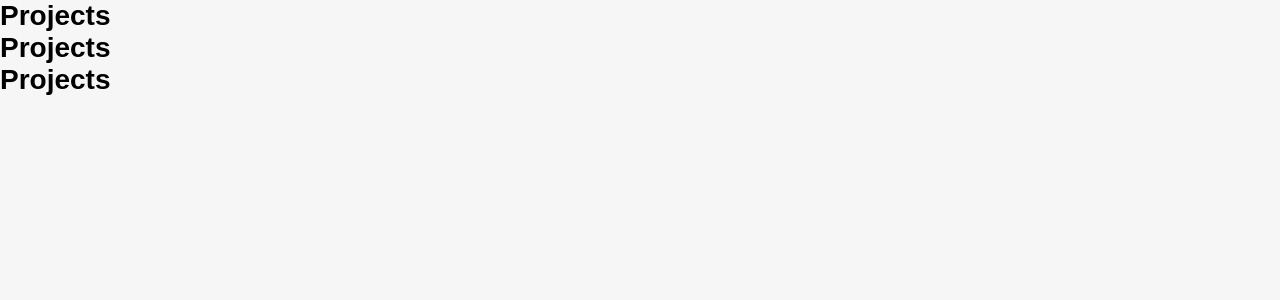
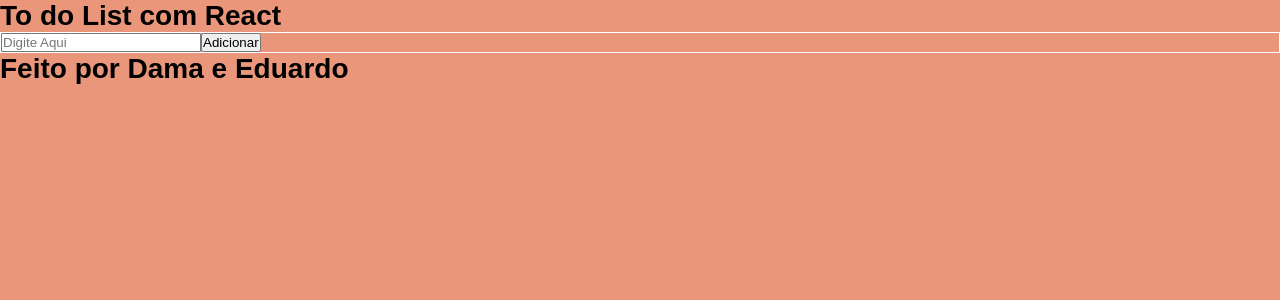
Before and after one commit to dudubisinella/ToDoList-React, a React app: page / in a window 1280 px wide. Shown: the top 300 px of the page. Built offline with nearby package versions, Linux system fonts and the light colour scheme.

Commit message:
Header, Main e Footer

```diff
--- a/src/App.js
+++ b/src/App.js
@@ -8,11 +8,18 @@
 function App() {
   return (
     <>
-      <Header title="Projects" />
+      <Header title="To do List com React">
+        <div>
+          <ul></ul>
+        </div>
+      </Header>
 
-      <Main title="Projects" />
+      <Main>
+        <input type="text" placeholder="Digite Aqui" />
+        <button>Adicionar</button>
+      </Main>
 
-      <Footer title="Projects" />
+      <Footer title="Feito por Dama e Eduardo" />
     </>
   );
 }
--- a/src/app.css
+++ b/src/app.css
@@ -6,7 +6,7 @@
 }
 
 body {
-  background-color: #f6f6f6;
+  background-color: #E9967A;
   font: 14px sans-serif;
   color: #000;
 }
@@ -14,3 +14,7 @@
 main {
   border: 1px white solid;
 }
+
+input {
+  width: 200px;
+}
--- a/src/components/Footer.js
+++ b/src/components/Footer.js
@@ -2,8 +2,8 @@
 
 export default function Footer({ title }) {
   return (
-    <header>
+    <footer>
       <h1> {title} </h1>
-    </header>
+    </footer>
   );
 }
--- a/src/components/Header.js
+++ b/src/components/Header.js
@@ -1,9 +1,11 @@
 import React from "react";
 
-export default function Header({ title }) {
+export default function Header({ title, children }) {
   return (
     <header>
       <h1> {title} </h1>
+
+      {children}
     </header>
   );
 }
--- a/src/components/Main.js
+++ b/src/components/Main.js
@@ -1,9 +1,9 @@
 import React from "react";
 
-export default function Main({ title }) {
+export default function Main({ title, children }) {
   return (
-    <header>
-      <h1> {title} </h1>
-    </header>
+    <main>
+      {children}
+    </main>
   );
 }
```
